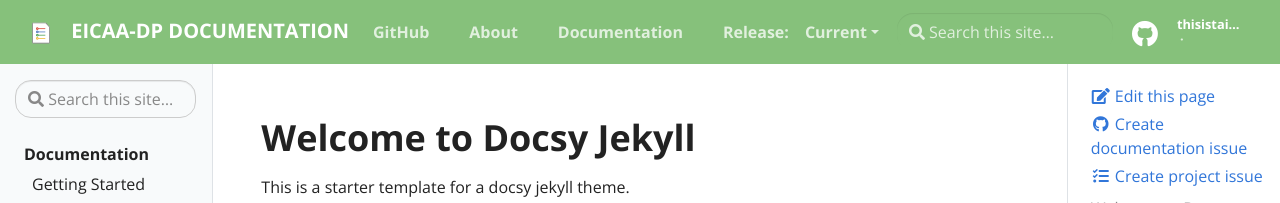
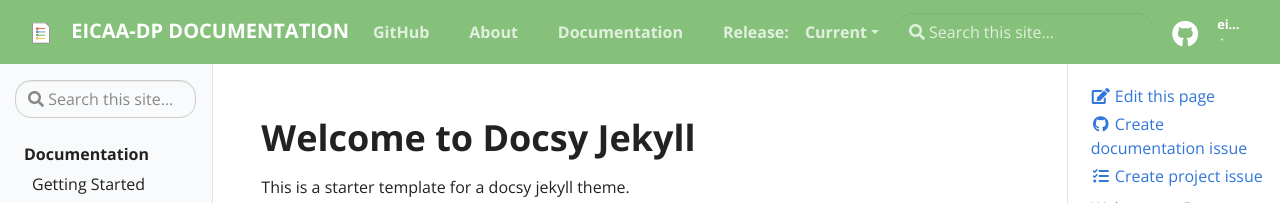
Before and after one commit to EICAA/docs, a Jekyll site: the page built from pages/index.md, in a window 1280 px wide. Shown: the top 203 px of the page. Built offline with Jekyll 4.4.1, drawn with Linux system fonts in a browser that asks for light colours.

Commit message:
Update _config.yml

```diff
--- a/_config.yml
+++ b/_config.yml
@@ -28,7 +28,7 @@ url: "https://eicaa.github.io" # the base hostname & protocol for your site
 
 # Social (First three Required)
 repo: "https://github.com/eicaa/docs"
-github_user: "thisistaimur"
+github_user: "eicaa"
 github_repo: "docs"
 github_branch: "master"
 
```
